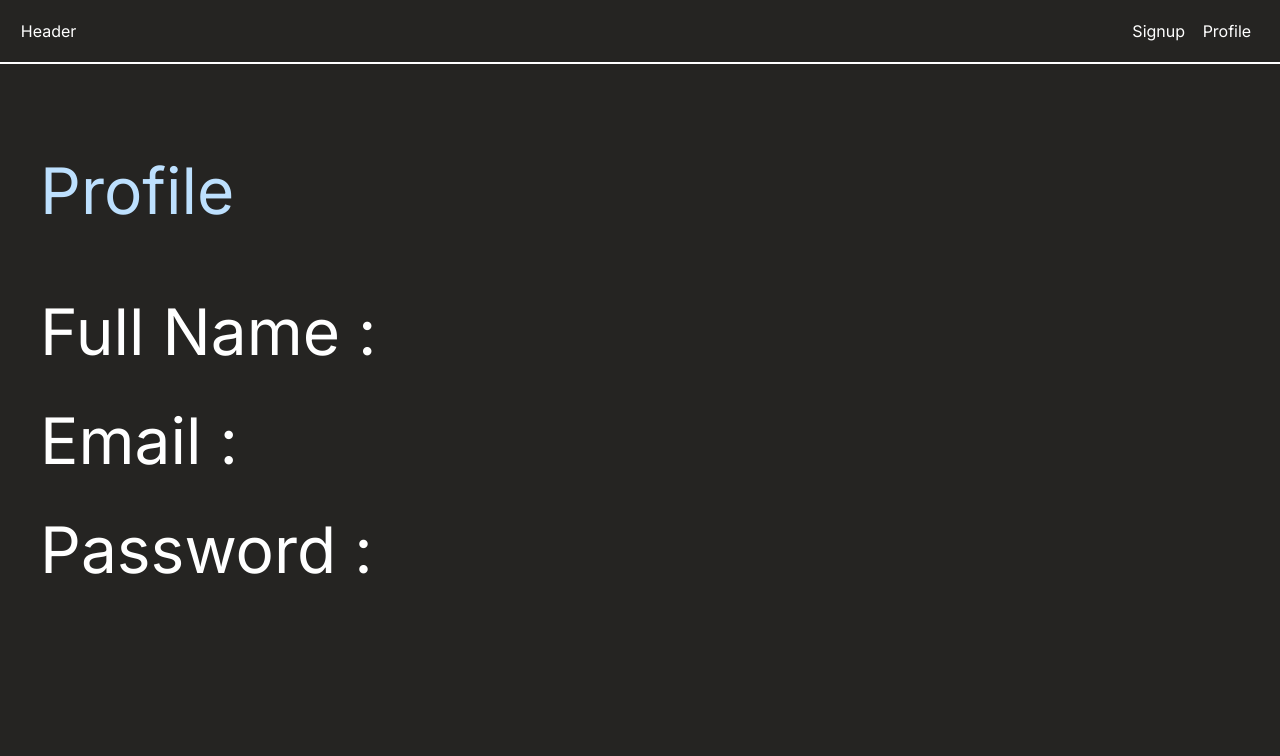
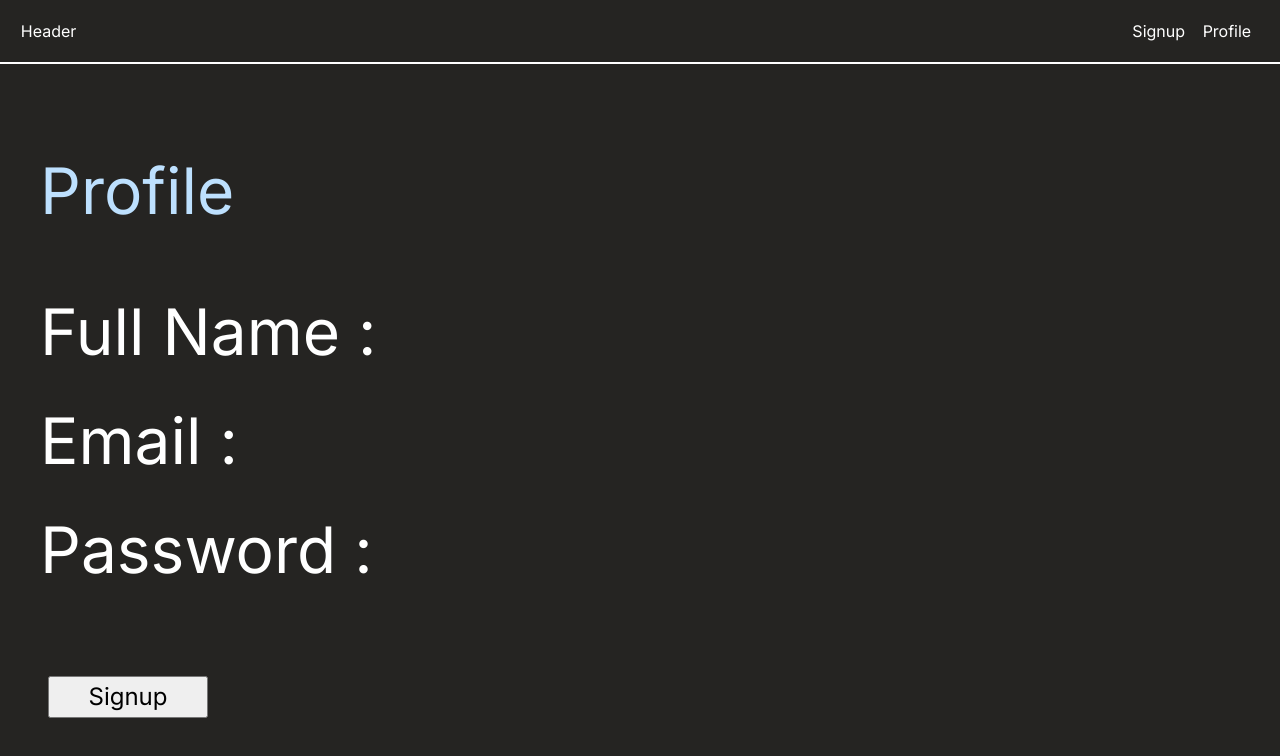
Before and after one commit to AkshayGPA/F3-Contest-3-user-Signup-Auth-, a plain HTML site: page profile.html in a window 1280 px wide. Drawn offline with Linux system fonts and the light colour scheme.

Commit message:
Added logout button on profile page

```diff
--- a/profile.html
+++ b/profile.html
@@ -25,5 +25,7 @@
   <p class="profile" id="profile-name">Full Name :</p>
   <p class="profile" id="profile-email">Email :</p>
   <p class="profile" id="profile-password">Password :</p>
+
+  <button id="logout-btn">Signup</button>
 </body>
 </html>
--- a/profileStyle.css
+++ b/profileStyle.css
@@ -53,3 +53,12 @@ a:hover {
   margin-bottom: 3rem;
   color: #bde0fe;
 }
+
+#logout-btn {
+  display: block;
+  width: 10rem;
+  font-size: 1.5rem;
+  padding: 0.3rem 0rem;
+  margin-top: 5rem;
+  margin-left: 3rem;
+}
```
